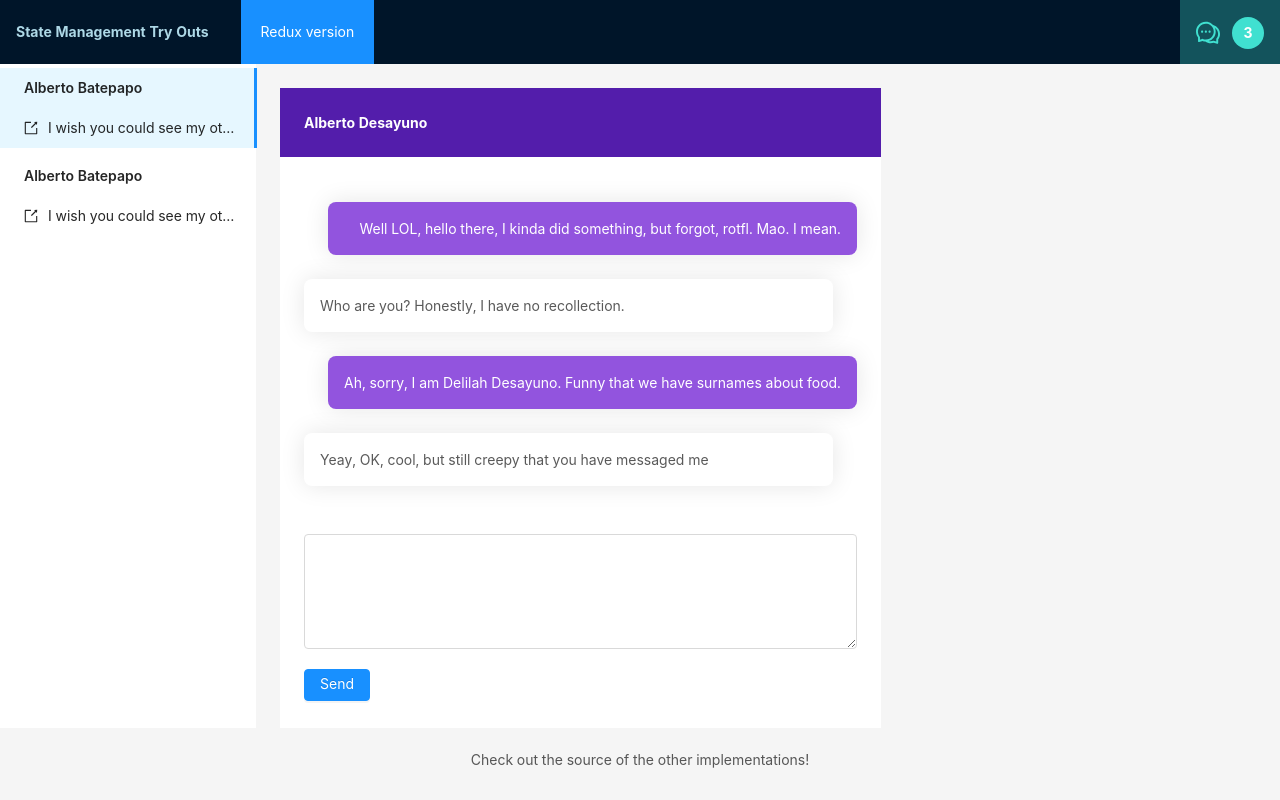
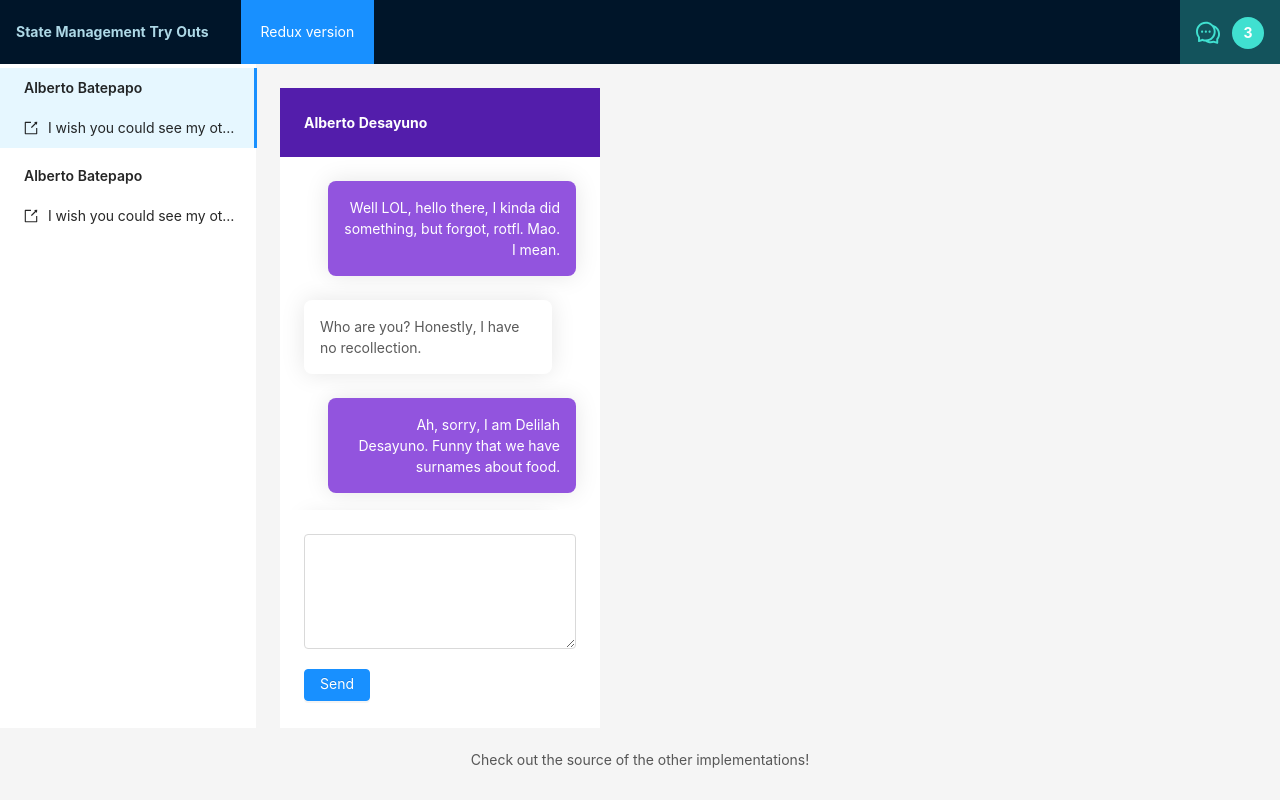
Before and after one commit to latobibor/state-managers-tryout, a React (Create React App) app: page / in a window 1280 px wide. Built offline with nearby package versions, Linux system fonts and the light colour scheme.

Commit message:
fix for scrollbar appearing outside of Chrome

```diff
--- a/src/components/chat-area/chat-container.module.less
+++ b/src/components/chat-area/chat-container.module.less
@@ -8,6 +8,7 @@
 
   // horrible hack; flex-box with a dynamic size scrollable content with it depends on something around having explicit size
   height: calc(100vh - (@header-size + @footer-size + @chat-container-margin-size + @spacing-unit));
+  width: 25vw;
 
   display: grid;
   grid-template-columns: 1fr;
```
